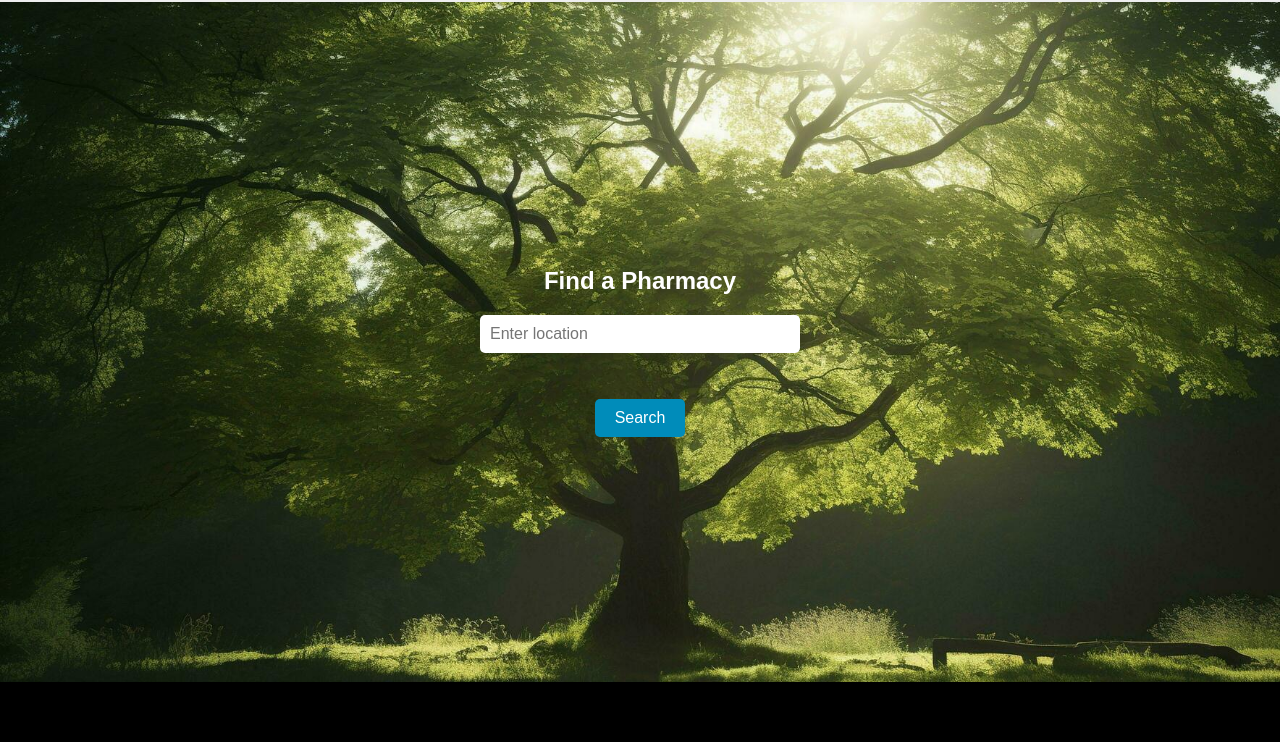
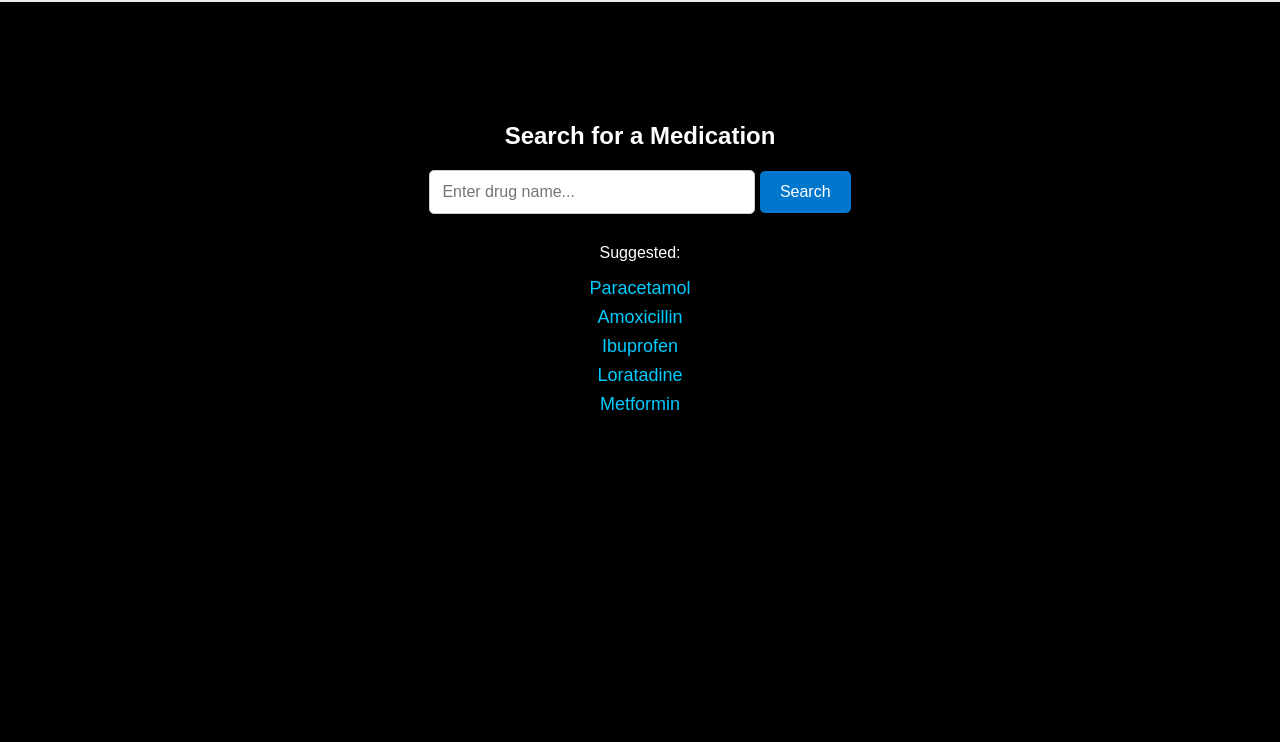
Before and after one commit to Yzeni/yzeni-homepage, a plain HTML site: page search.html in a window 1280 px wide. Shown: the part 58-800 px from the top of the page. Drawn offline with Linux system fonts and the light colour scheme.

Commit message:
search.html

```diff
--- a/search.html
+++ b/search.html
@@ -1,22 +1,73 @@
 <!DOCTYPE html>
-<html>
+<html lang="en">
 <head>
-  <title>Find Pharmacy - Yzeni Pharma</title>
+  <meta charset="UTF-8">
+  <title>Search Medications - Yzeni Pharma</title>
   <link rel="stylesheet" href="style.css">
+  <style>
+    .search-container {
+      text-align: center;
+      padding: 100px 20px;
+    }
+
+    .search-container input {
+      padding: 12px;
+      width: 300px;
+      font-size: 16px;
+      border-radius: 5px;
+      border: 1px solid #ccc;
+    }
+
+    .search-container button {
+      padding: 12px 20px;
+      font-size: 16px;
+      border: none;
+      background-color: #0077cc;
+      color: white;
+      border-radius: 5px;
+      cursor: pointer;
+    }
+
+    .suggestions {
+      margin-top: 30px;
+    }
+
+    .suggestions a {
+      display: block;
+      margin: 8px auto;
+      color: #00ccff;
+      text-decoration: none;
+      font-size: 18px;
+    }
+
+    .suggestions a:hover {
+      text-decoration: underline;
+    }
+  </style>
 </head>
 <body>
   <div class="top-nav">
     <img src="logo.png" alt="Yzeni Logo" style="height: 40px;">
     <nav>
       <a href="index.html">Home</a>
+      <a href="search.html">Search</a>
+      <a href="login.html">Login</a>
     </nav>
   </div>
 
-  <div class="hero">
-    <h2>Find a Pharmacy</h2>
-    <input type="text" placeholder="Enter location">
-    <br><br>
-    <button onclick="alert('Pharmacy 1: 123 Main St\nPharmacy 2: 456 West Ave')">Search</button>
+  <div class="search-container">
+    <h2>Search for a Medication</h2>
+    <input type="text" placeholder="Enter drug name...">
+    <button>Search</button>
+
+    <div class="suggestions">
+      <p>Suggested:</p>
+      <a href="med-paracetamol.html">Paracetamol</a>
+      <a href="med-amoxicillin.html">Amoxicillin</a>
+      <a href="med-ibuprofen.html">Ibuprofen</a>
+      <a href="med-loratadine.html">Loratadine</a>
+      <a href="med-metformin.html">Metformin</a>
+    </div>
   </div>
 </body>
 </html>
```
